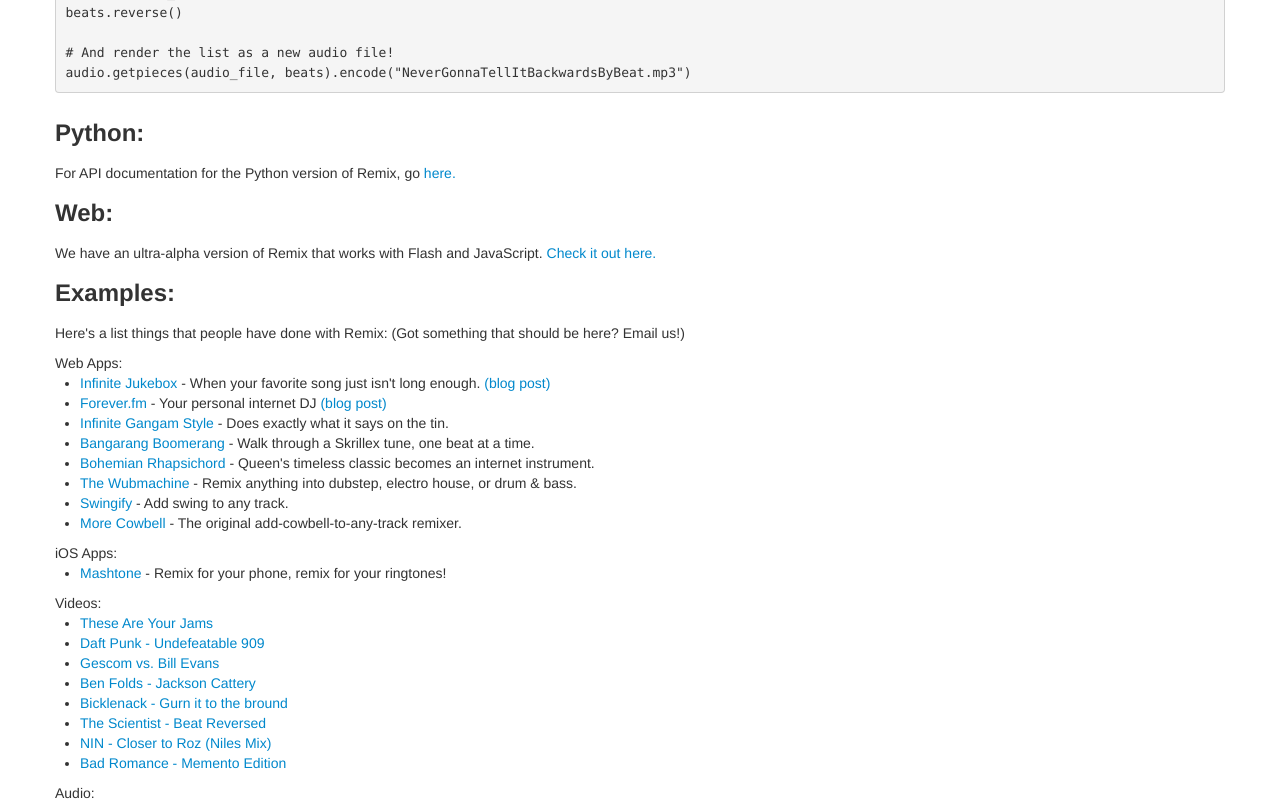
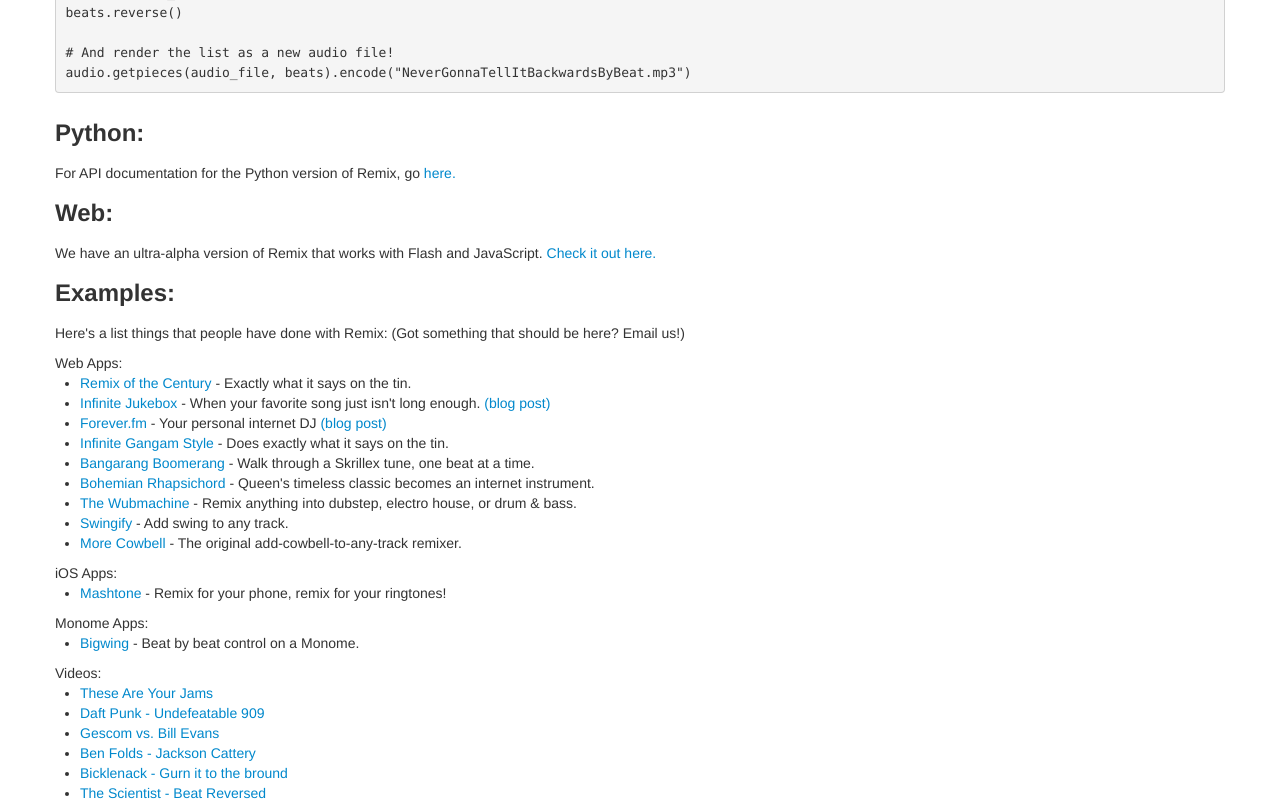
Before and after one commit to echonest/remix, a plain HTML site: page index.html in a window 1280 px wide. Shown: the part 2012-2812 px from the top of the page. Drawn offline with Linux system fonts and the light colour scheme; files whose address does not match are found by name.

Commit message:
Added examples from MHD London

```diff
--- a/index.html
+++ b/index.html
@@ -143,8 +143,10 @@
         <section id="examples">
             <h3>Examples:</h3>
             <p>Here's a list things that people have done with Remix:  (Got something that should be here?  Email us!)</p>
+
             Web Apps:
             <ul>
+                <li><a href="http://www.remixofthecentury.com/" target="_blank">Remix of the Century</a> - Exactly what it says on the tin.</li>
                 <li><a href="http://infinitejuke.com/" target="_blank">Infinite Jukebox</a> - When your favorite song just isn't long enough.  <a href="http://musicmachinery.com/2012/11/12/the-infinite-jukebox" target="_blank">(blog post)</a></li>
                 <li><a href="http://forever.fm/" target="_blank">Forever.fm</a> - Your personal internet DJ <a href="http://petersobot.com/blog/introducing-forever-fm" target="_blank">(blog post)</a></li>
                 <li><a href="http://static.echonest.com/InfiniteGangnamStyle" target="_blank">Infinite Gangam Style</a> - Does exactly what it says on the tin.</li>
@@ -158,6 +160,11 @@
             iOS Apps:
             <ul>
                 <li><a href="http://www.mashtone.com/" target="_blank">Mashtone</a> - Remix for your phone, remix for your ringtones!</li>
+            </ul>
+
+            Monome Apps:
+            <ul>
+                <li><a href="http://docs.monome.org/doku.php?id=app:bigwing" target="_blank">Bigwing</a> - Beat by beat control on a Monome.</li>
             </ul>
 
             Videos:
```
